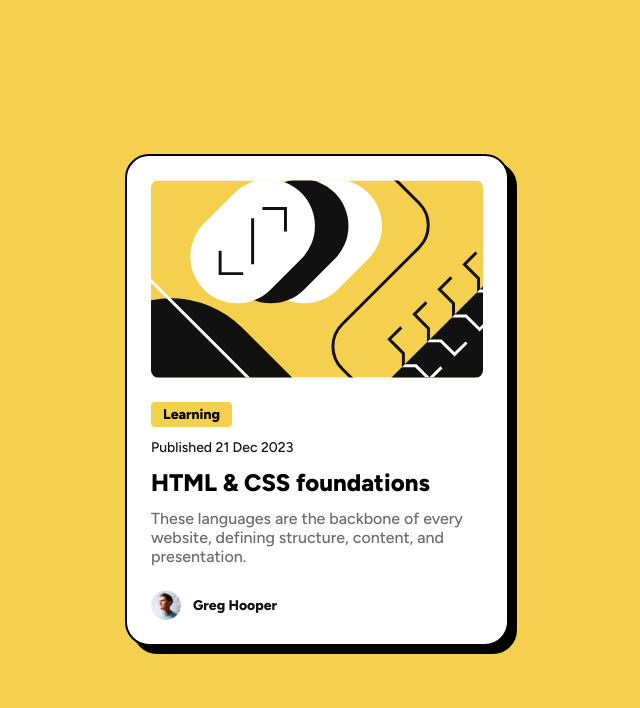
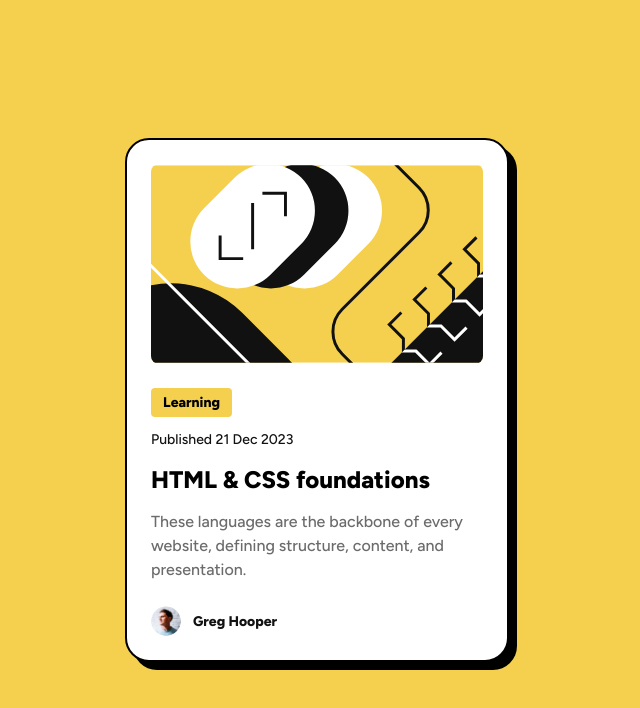
Before and after one commit to edmondeh/frontend-mentor-blog-preview-card, a plain HTML site: page index.html in a window 1280 px wide. Shown: the whole page, without its empty margins (323-963 px from the left). Drawn offline with Linux system fonts and the light colour scheme.

Commit message:
added line-height: 1.5;

```diff
--- a/style.css
+++ b/style.css
@@ -37,6 +37,7 @@ body {
     display: flex;
     flex-direction: column;
     gap: 1.5rem;
+    line-height: 1.5;
 }
 
 .card:hover {
@@ -45,10 +46,12 @@ body {
 }
 
 .card .card-image {
+    height: 12.5rem;
     width: 100%;
 }
 
 .card .card-image img {
+    height: 100%;
     width: 100%;
     display: block;
     border-radius: 0.5rem;
@@ -59,7 +62,6 @@ body {
     flex-direction: column;
     align-items: flex-start;
     gap: 0.75rem;
-    /*line-height: 1.5;*/
 }
 
 .card .card-content .card-tags {
```
